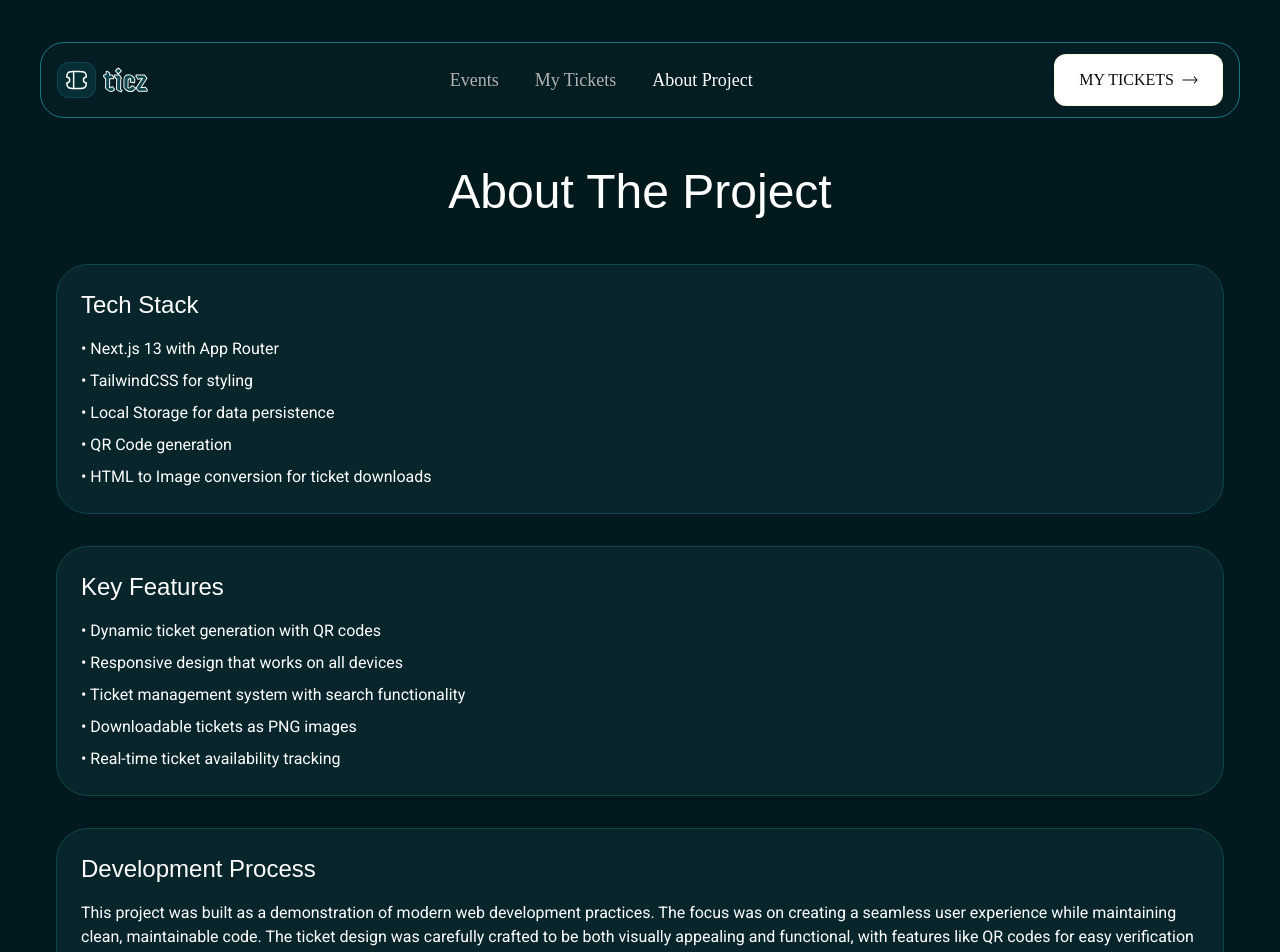
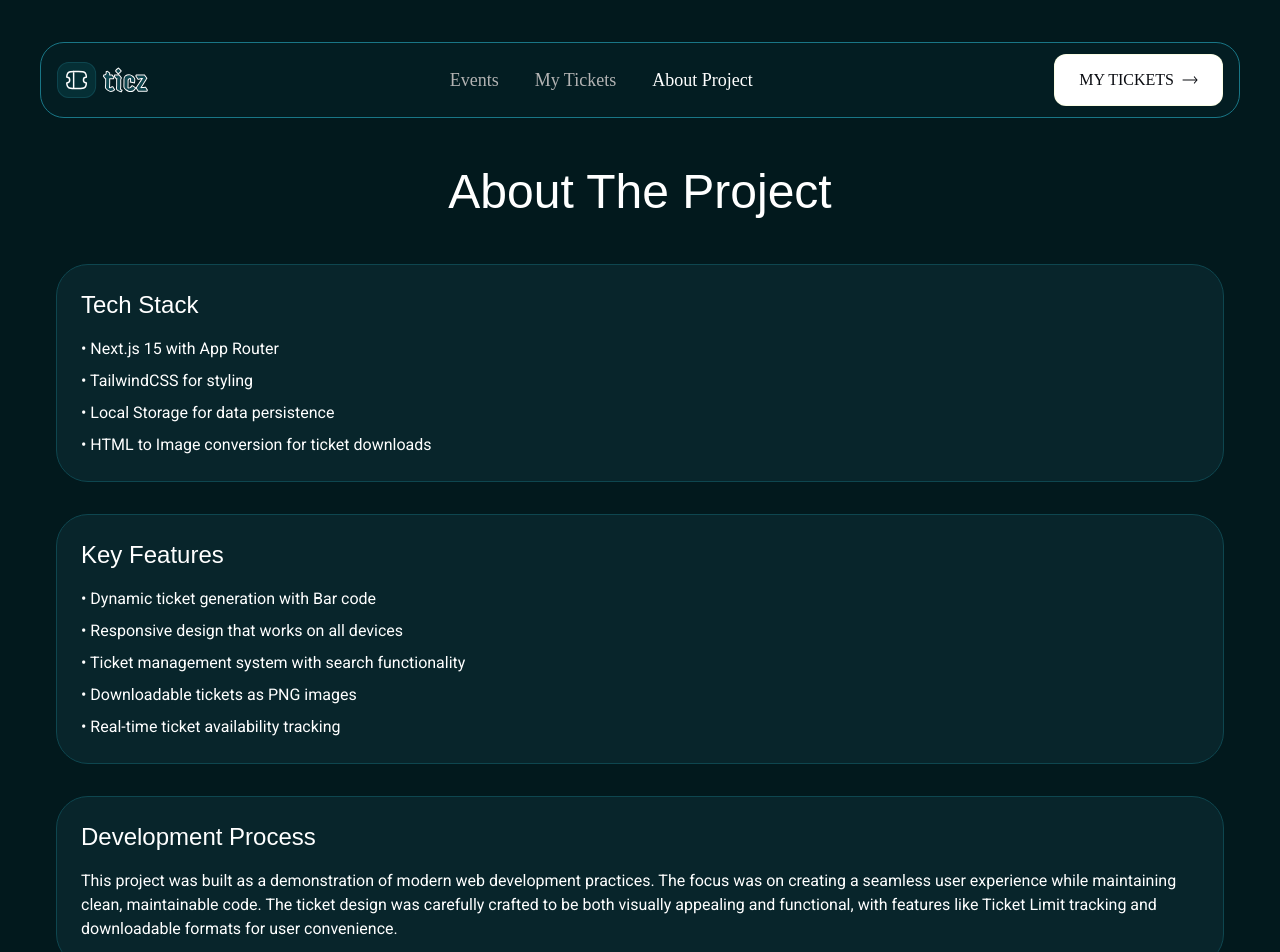
Before and after one commit to vermilion4/hng12-stage2-conference-ticket-generator, a Next.js app: page /project in a window 1280 px wide. Shown: the top 952 px of the page. Built offline with nearby package versions, Linux system fonts and the light colour scheme; a web font is replaced by a local one.

Commit message:
chore: update page persistence and button tracking

```diff
--- a/src/app/project/page.js
+++ b/src/app/project/page.js
@@ -8,10 +8,9 @@ const ProjectPage = () => {
         <div className="p-6 bg-greenfour rounded-[32px] border border-greenthree">
           <h2 className="text-2xl font-roadrage mb-4">Tech Stack</h2>
           <div className="font-roboto space-y-2">
-            <p>• Next.js 13 with App Router</p>
+            <p>• Next.js 15 with App Router</p>
             <p>• TailwindCSS for styling</p>
             <p>• Local Storage for data persistence</p>
-            <p>• QR Code generation</p>
             <p>• HTML to Image conversion for ticket downloads</p>
           </div>
         </div>
@@ -19,7 +18,7 @@ const ProjectPage = () => {
         <div className="p-6 bg-greenfour rounded-[32px] border border-greenthree">
           <h2 className="text-2xl font-roadrage mb-4">Key Features</h2>
           <div className="font-roboto space-y-2">
-            <p>• Dynamic ticket generation with QR codes</p>
+            <p>• Dynamic ticket generation with Bar code</p>
             <p>• Responsive design that works on all devices</p>
             <p>• Ticket management system with search functionality</p>
             <p>• Downloadable tickets as PNG images</p>
@@ -33,8 +32,7 @@ const ProjectPage = () => {
             This project was built as a demonstration of modern web development practices.
             The focus was on creating a seamless user experience while maintaining clean,
             maintainable code. The ticket design was carefully crafted to be both
-            visually appealing and functional, with features like QR codes for easy
-            verification and downloadable formats for user convenience.
+            visually appealing and functional, with features like Ticket Limit tracking and downloadable formats for user convenience.
           </p>
         </div>
       </div>
--- a/src/components/BookedTicket.jsx
+++ b/src/components/BookedTicket.jsx
@@ -7,26 +7,21 @@ const BookedTicket = () => {
   useEffect(() => {
     // Get ticket details first
     const details = JSON.parse(localStorage.getItem('ticketDetails') || '{}');
+    const existingTickets = JSON.parse(localStorage.getItem('myTickets') || '[]');
 
     if (Object.keys(details).length > 0) {
       setTicketDetails(details);
 
-      const existingTickets = JSON.parse(localStorage.getItem('myTickets') || '[]');
-      // Check if ticket already exists before adding
-      const ticketExists = existingTickets.some(ticket =>
-        ticket.name === details.name &&
-        ticket.email === details.email &&
-        ticket.ticketType === details.ticketType
-      );
-
-      if (!ticketExists) {
-        const updatedTickets = [...existingTickets, details];
-        localStorage.setItem('myTickets', JSON.stringify(updatedTickets));
-      }
+      // add new ticket details to storage
+      const updatedTickets = [...existingTickets, details];
+      localStorage.setItem('myTickets', JSON.stringify(updatedTickets));
 
       setTimeout(() => {
         localStorage.removeItem('ticketDetails');
       }, 0);
+    } else if (existingTickets.length > 0) {
+      // If no ticket details, show the most recent ticket
+      setTicketDetails(existingTickets[existingTickets.length - 1]);
     }
   }, []);
 
--- a/src/components/Stepper.jsx
+++ b/src/components/Stepper.jsx
@@ -4,9 +4,13 @@ import { useState, useEffect, useRef } from 'react';
 import { toPng } from 'html-to-image';
 
 const Stepper = ({ steps, onFormSubmit, canProceed, setCanProceed, isTicketSelected, setShowTicketErrors }) => {
-  const [currentStep, setCurrentStep] = useState(0);
+  const [currentStep, setCurrentStep] = useState(() => {
+    // Initialize from localStorage or default to 0
+    return parseInt(localStorage.getItem('currentStep')) || 0;
+  });
   const [isDownloading, setIsDownloading] = useState(false);
   const ticketRef = useRef(null);
+  const ticketType = JSON.parse(localStorage.getItem("ticketDetails") || '{}').ticketType;
 
   const progress = ((currentStep + 1) / steps.length) * 100;
 
@@ -58,6 +62,11 @@ const Stepper = ({ steps, onFormSubmit, canProceed, setCanProceed, isTicketSelec
     }
   }, [canProceed, currentStep, setCanProceed]);
 
+  // Update localStorage when currentStep changes
+  useEffect(() => {
+    localStorage.setItem('currentStep', currentStep);
+  }, [currentStep]);
+
   const handleNext = () => {
     if (currentStep === 0) {
       if (!isTicketSelected) {
@@ -103,7 +112,7 @@ const Stepper = ({ steps, onFormSubmit, canProceed, setCanProceed, isTicketSelec
               onClick={handleGetTicket}
               className={`px-6 w-full py-3 rounded-lg bg-greenone hover:bg-borderone text-white transition-colors whitespace-nowrap`}
             >
-              Get My Free Ticket
+              Get My {ticketType} Ticket
             </button>
           </div>
         );
--- a/src/components/TicketSelection.jsx
+++ b/src/components/TicketSelection.jsx
@@ -151,7 +151,7 @@ const TicketSelection = ({ setIsTicketSelected, showErrors }) => {
                 >
                   <div className="flex flex-col gap-1 text-lightgrey group-hover:text-white">
                   <p className="font-semibold text-2xl">
-                      {ticketType.price === 0 ? "Free" : `₦${ticketType.price}`}
+                      {ticketType.price === 0 ? "Free" : `$${ticketType.price}`}
                     </p>
                     <h4 className="uppercase text-lightgrey">{ticketType.type}</h4>
                     <p className="text-sm text-[#D9D9D9]">{ticketsRemaining}/{ticketType.limit}</p>
```
